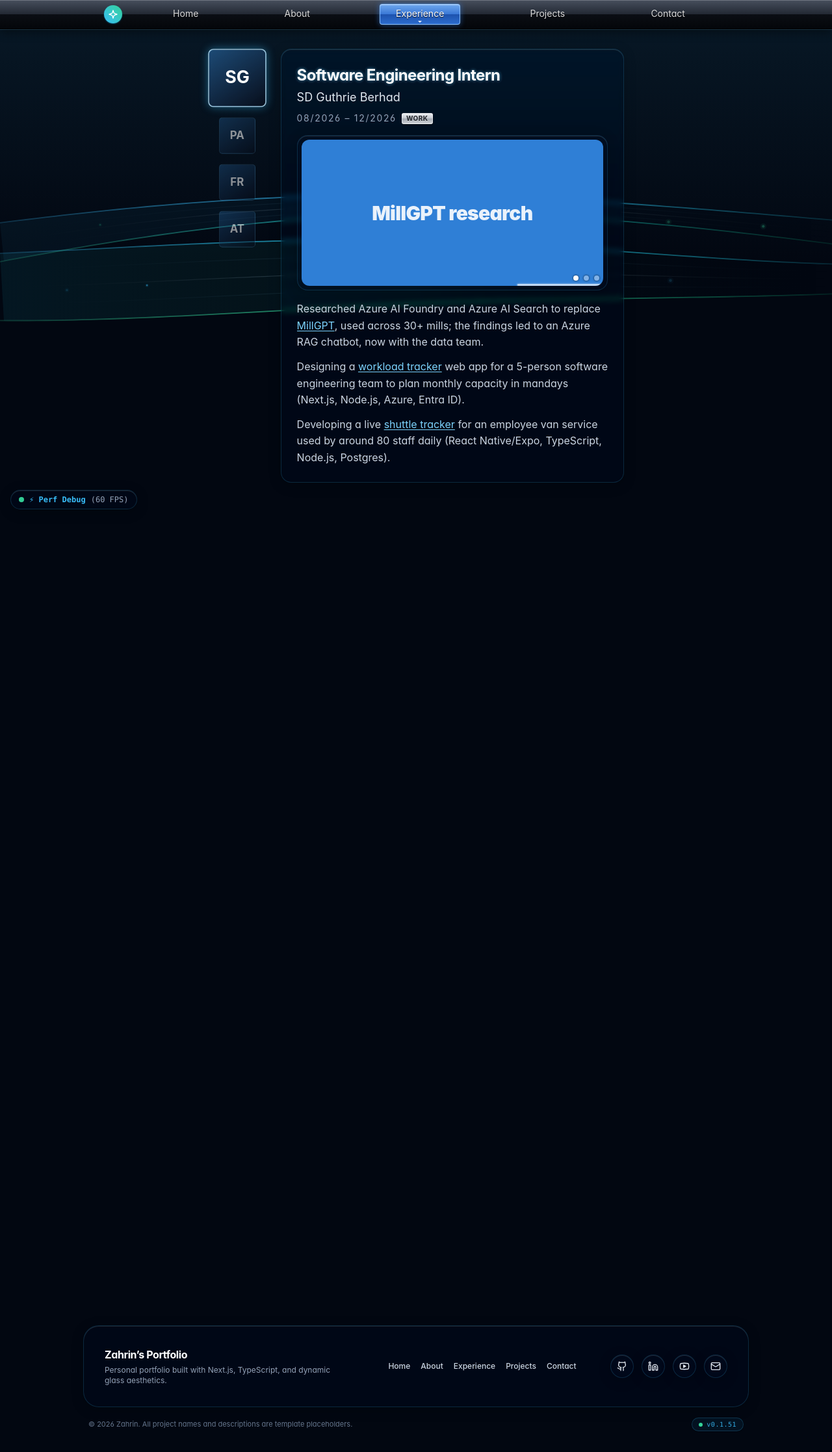
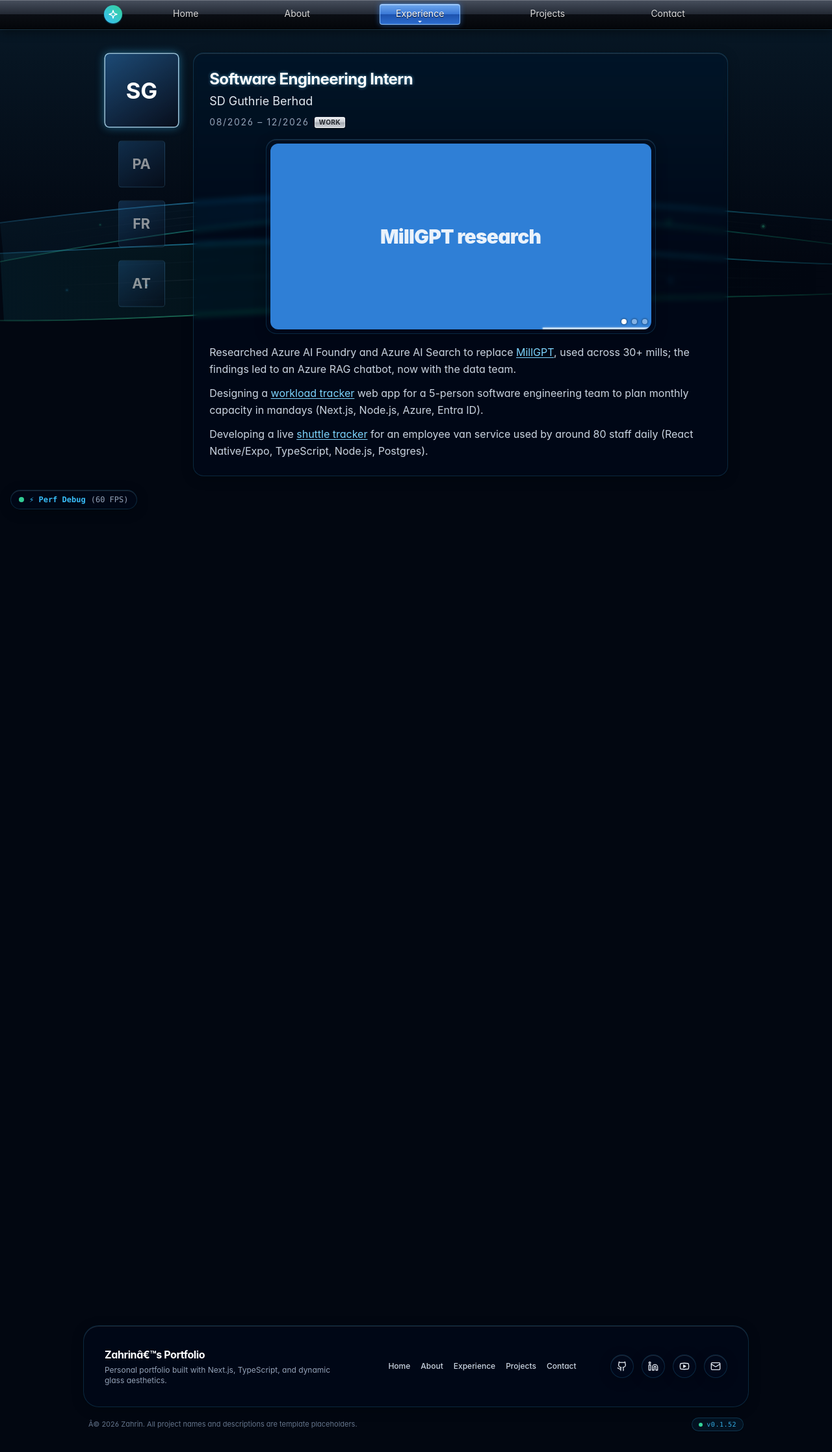
Before and after one commit to muhammadzahrin/portfolio-website, a Next.js app: page /experience in a window 1280 px wide. Shown: the whole page at 65% size. Built offline with nearby package versions, Linux system fonts and the light colour scheme.

Commit message:
feat: Experience full page width, bigger laptop tiles, slideshow sized to fit v0.1.52
Co-Authored-By: Claude Opus 5.5 <noreply@anthropic.com>

```diff
--- a/package.json
+++ b/package.json
@@ -1,6 +1,6 @@
 {
   "name": "portfolio-website",
-  "version": "0.1.51",
+  "version": "0.1.52",
   "private": true,
   "scripts": {
     "dev": "next dev",
--- a/src/app/experience/page.tsx
+++ b/src/app/experience/page.tsx
@@ -10,8 +10,8 @@ export const metadata: Metadata = {
 
 export default function ExperiencePage() {
   return (
-    // Narrower than other pages so each paragraph wraps to a few comfortable lines
-    <div className="xmb max-w-2xl mx-auto px-3 sm:px-4">
+    // Same width as the other pages
+    <div className="xmb max-w-5xl mx-auto px-3 sm:px-6 lg:px-8">
       <h1 className="sr-only">Experience</h1>
       <XmbColumn items={workExperiences} />
     </div>
--- a/src/app/globals.css
+++ b/src/app/globals.css
@@ -1009,6 +1009,28 @@ html.case-open main .glass-card-surface:not(.viewer-spotlight *) {
   }
 }
 
+@media (min-width: 1024px) {
+  .xmb {
+    --tile: 72px;
+    --gap: 20px;
+    --slot: calc(var(--grow) + var(--gap) + 16px);
+  }
+}
+
+/* Phones: the slideshow is as wide as the panel */
+.xmb-gallery {
+  flex-shrink: 0;
+}
+
+/* Laptops: the slideshow takes the height the text leaves free (up to 300px) and stays centred, so
+   the text fits without Read more. The huge shrink factor makes it give way before the text does. */
+@media (min-width: 1024px) {
+  .xmb-gallery {
+    flex: 0 1000 300px;
+    min-height: 120px;
+  }
+}
+
 /* Page scroll drives the menu: it snaps to one stop per entry, and to the bottom for the footer */
 html:has(.xmb-track) {
   scroll-snap-type: y mandatory;
--- a/src/components/experience/XmbColumn.tsx
+++ b/src/components/experience/XmbColumn.tsx
@@ -143,12 +143,14 @@ export function XmbColumn({ items }: { items: WorkExperience[] }) {
           <div className="min-h-0 flex flex-col overflow-hidden rounded-2xl glass-surface border border-sky-400/20 p-4 sm:p-6">
             <Heading item={current} pulse />
             {slides.length > 0 && (
-              <Slideshow
-                slides={slides}
-                label={`${current.organisation} photos`}
-                onOpen={setViewing}
-                className="mt-4 shrink-0 aspect-[2/1]"
-              />
+              <div className="xmb-gallery mt-4 flex justify-center">
+                <Slideshow
+                  slides={slides}
+                  label={`${current.organisation} photos`}
+                  onOpen={setViewing}
+                  className="w-full max-w-full aspect-[2/1] lg:w-auto lg:h-full"
+                />
+              </div>
             )}
             <div
               ref={textRef}
--- a/src/components/layout/Footer.tsx
+++ b/src/components/layout/Footer.tsx
@@ -21,7 +21,7 @@ export function Footer() {
         <div className="text-center md:text-left">
           <div className="flex items-center justify-center md:justify-start gap-2">
             <span className="font-bold text-white tracking-tight">
-              {siteConfig.name}’s Portfolio
+              {siteConfig.name}â€™s Portfolio
             </span>
           </div>
           <p className="text-xs text-slate-400 mt-1 max-w-sm">
@@ -83,12 +83,12 @@ export function Footer() {
 
       <div className="max-w-5xl mx-auto mt-4 px-2 flex flex-col sm:flex-row items-center justify-between gap-2 text-center sm:text-left">
         <p className="text-[11px] text-slate-400 dark:text-slate-500">
-          © {currentYear} {siteConfig.name}. All project names and descriptions are template placeholders.
+          Â© {currentYear} {siteConfig.name}. All project names and descriptions are template placeholders.
         </p>
         <div className="flex items-center gap-2">
           <span className="inline-flex items-center gap-1.5 font-mono text-[10px] tracking-wider px-2.5 py-0.5 rounded-full bg-sky-950/30 border border-sky-400/20 text-sky-400/90 shadow-sm select-none">
             <span className="w-1.5 h-1.5 rounded-full bg-emerald-400" />
-            v0.1.51
+            v0.1.52
           </span>
         </div>
       </div>
```
Also changed, not shown: 1 other file (tests, documents, lock files or other folders).
